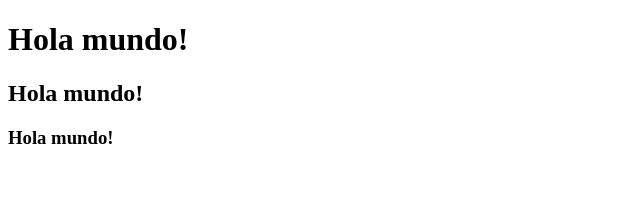
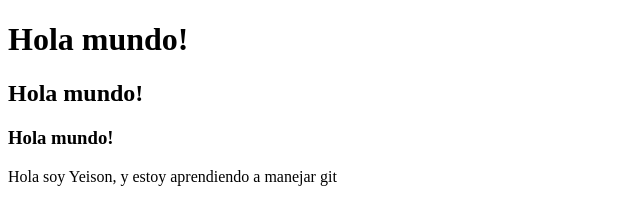
Before and after one commit to GarciaYeison/AcademloProject, a plain HTML site: page index.html in a window 1280 px wide. Shown: the whole page, without its empty margins (0-640 px from the left). Drawn offline with Linux system fonts and the light colour scheme.

Commit message:
my commit

```diff
--- a/index.html
+++ b/index.html
@@ -11,5 +11,6 @@
     <h1>Hola mundo!</h1>
     <h2>Hola mundo!</h2>
     <h3>Hola mundo!</h3>
+    <p>Hola soy Yeison, y estoy aprendiendo a manejar git</p>
 </body>
 </html>
```
